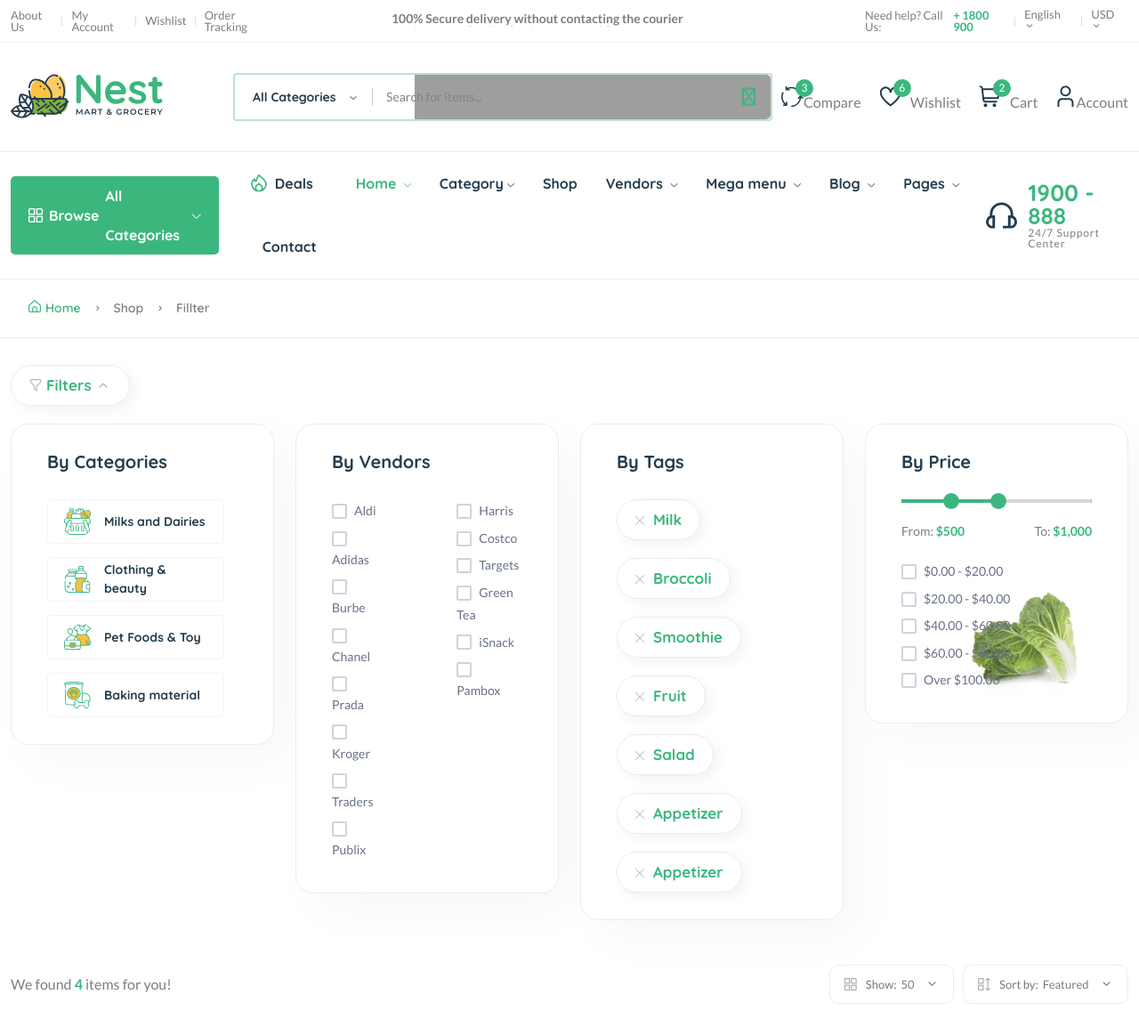
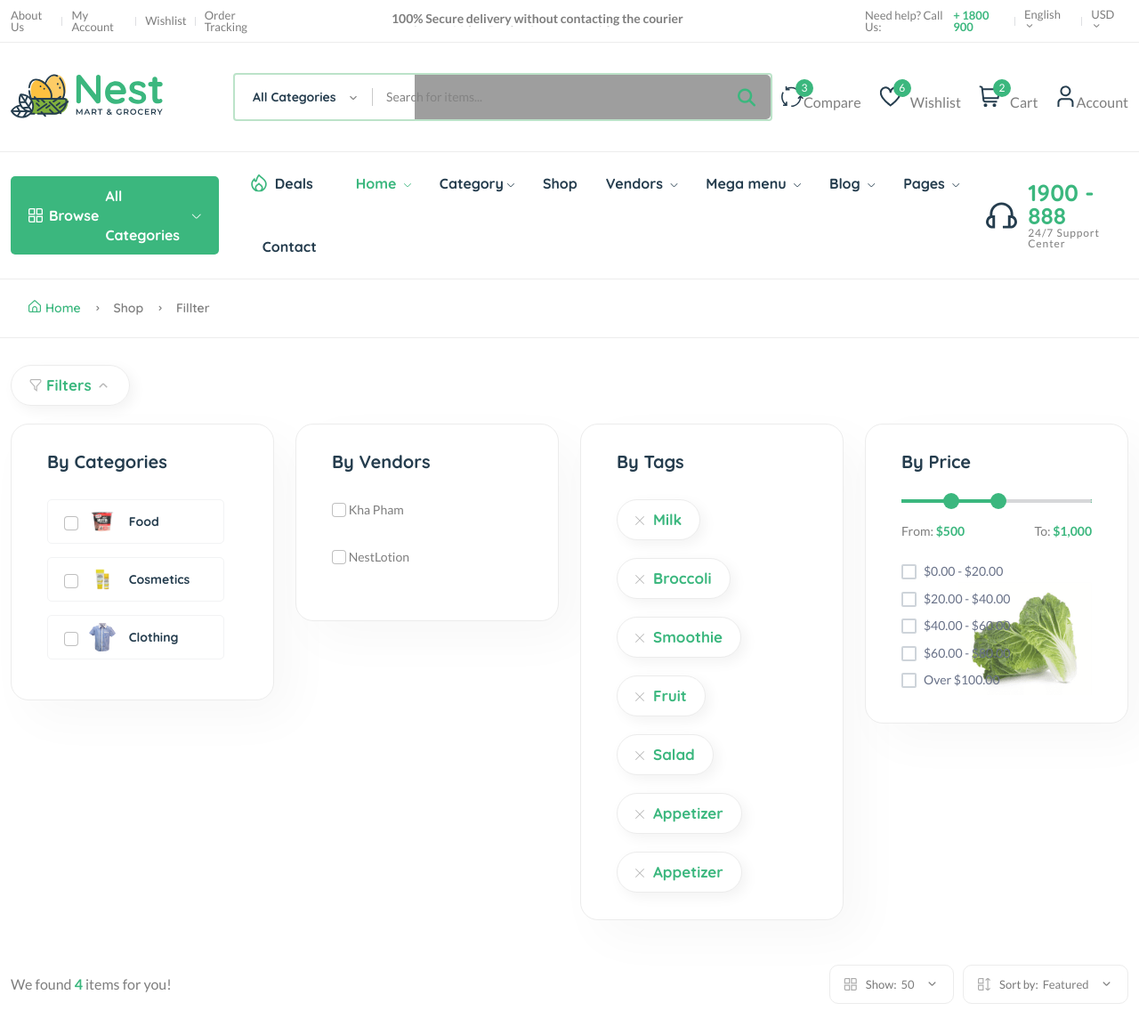
Before and after one commit to kharpham/CommerceShop, a Django app: page /products/ in a window 1280 px wide. Shown: the top 1154 px of the page at 89% size. Run offline with Django 5.2, Linux system fonts and the light colour scheme; data comes from the database, SQL or seed files in the repository; both versions use the stored data as it was after the commit; parts of the project's set-up code (start-up, migrations or seed data) failed here and were passed over; some libraries are stand-ins or nearby versions; grey boxes are pictures that could not be loaded.

Commit message:
Front-end filtering

```diff
--- a/core/context_processors.py
+++ b/core/context_processors.py
@@ -1,18 +1,22 @@
-from core.models import Category, Address
+from core.models import Category, Address, Vendor
 
 def default(request):
     categories = Category.objects.all()
+    vendors = Vendor.objects.all()
     if not request.user.is_authenticated:
         return {
-            'categories': categories
+            'categories': categories,
+            'vendors': vendors,
         }
     try:
         address = Address.objects.get(user=request.user)
         return {
         'categories': categories,
         'address': address,
+        'vendors': vendors,
     }
     except Address.DoesNotExist:
         return {
-            'categories': categories
+            'categories': categories,
+            'vendors': vendors,
         }
--- a/core/views.py
+++ b/core/views.py
@@ -128,7 +128,7 @@ def ajax_add_review(request, pid):
 def search_view(request):
     query = request.GET["q"]
 
-    products = Product.objects.filter(title__icontains=query, description__icontains=query).order_by("-date")
+    products = Product.objects.filter(title__icontains=query).order_by("-date")
     context = {
         "products": products,
         "query": query,
--- a/static/assets/js/function.js
+++ b/static/assets/js/function.js
@@ -1,6 +1,4 @@
-console.log("ajax-add-review");
-
-$("#commentForm").submit(function(event) {
+$("#commentForm").submit(function (event) {
   event.preventDefault();
   $.ajax({
     data: $(this).serialize(),
@@ -15,43 +13,43 @@ $("#commentForm").submit(function(event) {
         $(".hide-comment-form").hide();
         $(".hide-comment-title").hide();
 
-        let _html = '<div class="single-comment justify-content-between d-flex mb-30">'
-        _html += '<div'
-        _html += ' class="user justify-content-between d-flex"'
-        _html += '>'
-        _html += '<div class="thumb text-center">'
-        _html += '<img'
-        _html += ' src="https://th.bing.com/th/id/OIP.PoS7waY4-VeqgNuBSxVUogAAAA?rs=1&pid=ImgDetMain"'
-        _html += ' alt=""'
-        _html += '/>'
-        _html += '<a href="#" class="font-heading text-brand"'
-        _html += '>' + response.context.user + '</a'
-        _html += '>'
-        _html += '</div>'
-        _html += '<div class="desc">'
-        _html += '<div'
-        _html += ' class="d-flex justify-content-between mb-10"'
-        _html += '>'
-        _html += '<div class="d-flex align-items-center">'
-        _html += '<span class="font-xs text-muted">'
-        _html += response.date
-        _html += '</span>'
-        _html += '</div><span>'
+        let _html =
+          '<div class="single-comment justify-content-between d-flex mb-30">';
+        _html += "<div";
+        _html += ' class="user justify-content-between d-flex"';
+        _html += ">";
+        _html += '<div class="thumb text-center">';
+        _html += "<img";
+        _html +=
+          ' src="https://th.bing.com/th/id/OIP.PoS7waY4-VeqgNuBSxVUogAAAA?rs=1&pid=ImgDetMain"';
+        _html += ' alt=""';
+        _html += "/>";
+        _html += '<a href="#" class="font-heading text-brand"';
+        _html += ">" + response.context.user + "</a";
+        _html += ">";
+        _html += "</div>";
+        _html += '<div class="desc">';
+        _html += "<div";
+        _html += ' class="d-flex justify-content-between mb-10"';
+        _html += ">";
+        _html += '<div class="d-flex align-items-center">';
+        _html += '<span class="font-xs text-muted">';
+        _html += response.date;
+        _html += "</span>";
+        _html += "</div><span>";
         for (let i = 0; i < response.context.rating; i++) {
-          _html += '<i class="fas fa-star text-warning"></i>'
+          _html += '<i class="fas fa-star text-warning"></i>';
         }
-        _html += '</span></div>'
-        _html += '<p class="mb-10">'
-        _html += response.context.review
-        _html += '</p>'
-        _html += '</div>'
-        _html += '</div>'
-        _html += '</div>'
+        _html += "</span></div>";
+        _html += '<p class="mb-10">';
+        _html += response.context.review;
+        _html += "</p>";
+        _html += "</div>";
+        _html += "</div>";
+        _html += "</div>";
 
         $(".comment-list").prepend(_html);
-
-      }
-      else {
+      } else {
         alert("There is an error saving the review");
       }
     },
@@ -60,3 +58,20 @@ $("#commentForm").submit(function(event) {
     },
   });
 });
+
+$(document).ready(function () {
+  $(".filter-checkbox").on("click", function () {
+    let filterObject = {};
+    $(".filter-checkbox").each(function () {
+      let filterKey = $(this).data("filter");
+      filterObject[filterKey] = (Array.from(
+        document.querySelectorAll(
+          "input[data-filter=" + filterKey + "]:checked"
+        )).map(function(element) {
+          return element.value;
+        })
+      );
+    });
+    console.log(filterObject);
+  });
+});
--- a/templates/core/product-list.html
+++ b/templates/core/product-list.html
@@ -27,18 +27,13 @@
                                     <h5 class="mb-30">By Categories</h5>
                                     <div class="categories-dropdown-wrap font-heading">
                                         <ul>
+                                            {% for category in categories %}
                                             <li>
-                                                <a href="shop-grid-right.html"> <img src="assets/imgs/theme/icons/category-1.svg" alt="" />Milks and Dairies</a>
+                                                <input class="form-check-input filter-checkbox" type="checkbox" data-filter="category" value="{{category.cid}}">
+                                                &nbsp; &nbsp;
+                                                <a href="shop-grid-right.html"> <img src="{{category.image.url}}" alt="" />{{category}}</a>
                                             </li>
-                                            <li>
-                                                <a href="shop-grid-right.html"> <img src="assets/imgs/theme/icons/category-2.svg" alt="" />Clothing &amp; beauty</a>
-                                            </li>
-                                            <li>
-                                                <a href="shop-grid-right.html"> <img src="assets/imgs/theme/icons/category-3.svg" alt="" />Pet Foods &amp; Toy</a>
-                                            </li>
-                                            <li class="mb-0">
-                                                <a href="shop-grid-right.html"> <img src="assets/imgs/theme/icons/category-4.svg" alt="" />Baking material</a>
-                                            </li>
+                                            {% endfor %}
                                         </ul>
                                     </div>
                                 </div>
@@ -47,49 +42,12 @@
                                 <div class="card">
                                     <h5 class="mb-30">By Vendors</h5>
                                     <div class="d-flex">
-                                        <div class="custome-checkbox mr-80">
-                                            <input class="form-check-input" type="checkbox" name="checkbox" id="exampleCheckbox1" value="" />
-                                            <label class="form-check-label" for="exampleCheckbox1"><span>Aldi</span></label>
-                                            <br />
-                                            <input class="form-check-input" type="checkbox" name="checkbox" id="exampleCheckbox2" value="" />
-                                            <label class="form-check-label" for="exampleCheckbox2"><span>Adidas</span></label>
-                                            <br />
-                                            <input class="form-check-input" type="checkbox" name="checkbox" id="exampleCheckbox3" value="" />
-                                            <label class="form-check-label" for="exampleCheckbox3"><span>Burbe</span></label>
-                                            <br />
-                                            <input class="form-check-input" type="checkbox" name="checkbox" id="exampleCheckbox4" value="" />
-                                            <label class="form-check-label" for="exampleCheckbox4"><span>Chanel</span></label>
-                                            <br />
-                                            <input class="form-check-input" type="checkbox" name="checkbox" id="exampleCheckbox5" value="" />
-                                            <label class="form-check-label" for="exampleCheckbox5"><span>Prada</span></label>
-                                            <br />
-                                            <input class="form-check-input" type="checkbox" name="checkbox" id="exampleCheckbox6" value="" />
-                                            <label class="form-check-label" for="exampleCheckbox6"><span>Kroger</span></label>
-                                            <br />
-                                            <input class="form-check-input" type="checkbox" name="checkbox" id="exampleCheckbox7" value="" />
-                                            <label class="form-check-label" for="exampleCheckbox7"><span>Traders</span></label>
-                                            <br />
-                                            <input class="form-check-input" type="checkbox" name="checkbox" id="exampleCheckbox8" value="" />
-                                            <label class="form-check-label" for="exampleCheckbox8"><span>Publix</span></label>
-                                        </div>
-                                        <div class="custome-checkbox">
-                                            <input class="form-check-input" type="checkbox" name="checkbox" id="exampleCheckbox11" value="" />
-                                            <label class="form-check-label" for="exampleCheckbox11"><span>Harris</span></label>
-                                            <br />
-                                            <input class="form-check-input" type="checkbox" name="checkbox" id="exampleCheckbox21" value="" />
-                                            <label class="form-check-label" for="exampleCheckbox21"><span>Costco</span></label>
-                                            <br />
-                                            <input class="form-check-input" type="checkbox" name="checkbox" id="exampleCheckbox31" value="" />
-                                            <label class="form-check-label" for="exampleCheckbox31"><span>Targets</span></label>
-                                            <br />
-                                            <input class="form-check-input" type="checkbox" name="checkbox" id="exampleCheckbox41" value="" />
-                                            <label class="form-check-label" for="exampleCheckbox41"><span>Green Tea</span></label>
-                                            <br />
-                                            <input class="form-check-input" type="checkbox" name="checkbox" id="exampleCheckbox51" value="" />
-                                            <label class="form-check-label" for="exampleCheckbox51"><span>iSnack</span></label>
-                                            <br />
-                                            <input class="form-check-input" type="checkbox" name="checkbox" id="exampleCheckbox61" value="" />
-                                            <label class="form-check-label" for="exampleCheckbox61"><span>Pambox</span></label>
+                                        <div class="custom-checkbox mr-80">
+                                            {% for vendor in vendors %}
+                                            <input class="form-check-input filter-checkbox" type="checkbox" data-filter="vendor" name="checkbox" id="{{vendor.vid}}" value="{{vendor.vid}}" />
+                                             <label class="form-check-label" for="{{vendor.vid}}"><span>{{vendor.title}}</span></label>
+                                            <br><br>
+                                            {% endfor %}
                                         </div>
                                     </div>
                                 </div>
--- a/templates/core/search.html
+++ b/templates/core/search.html
@@ -1,5 +1,8 @@
+
 {% extends 'partials/base.html'%}
+
 {% block content %}
+{% load static %}
     <main class="main">
         <div class="page-header mt-30 mb-50">
             <div class="container">
--- a/templates/core/vendor-detail.html
+++ b/templates/core/vendor-detail.html
@@ -31,7 +31,7 @@
                     <div class="row">
                         <div class="col-lg-4">
                             <div class="vendor-des mb-15">
-                                <p class="font-sm text-white">{{vendor.description}}</p>
+                                <p class="font-sm text-white">{{vendor.description|safe}}</p>
                             </div>
                         </div>
                         <div class="col-lg-3">
--- a/templates/partials/base.html
+++ b/templates/partials/base.html
@@ -337,7 +337,7 @@
                     <option>Ice cream</option>
                   </select>
                   <input type="text" placeholder="Search for items..." name="q"/>
-                  <button class="fas fa-search" type="submit"></button>
+                  <button type="submit"><i class="fa fa-search" aria-hidden="true"></i></button>
                 </form>
               </div>
               <div class="header-action-right">
```
Also changed, not shown: db.sqlite3, media/category/108-1089559_clothing-png.png (added), media/user_2/vendor-17.png (added), media/user_2/vendor-header-bg.png (added), 1 other file.
